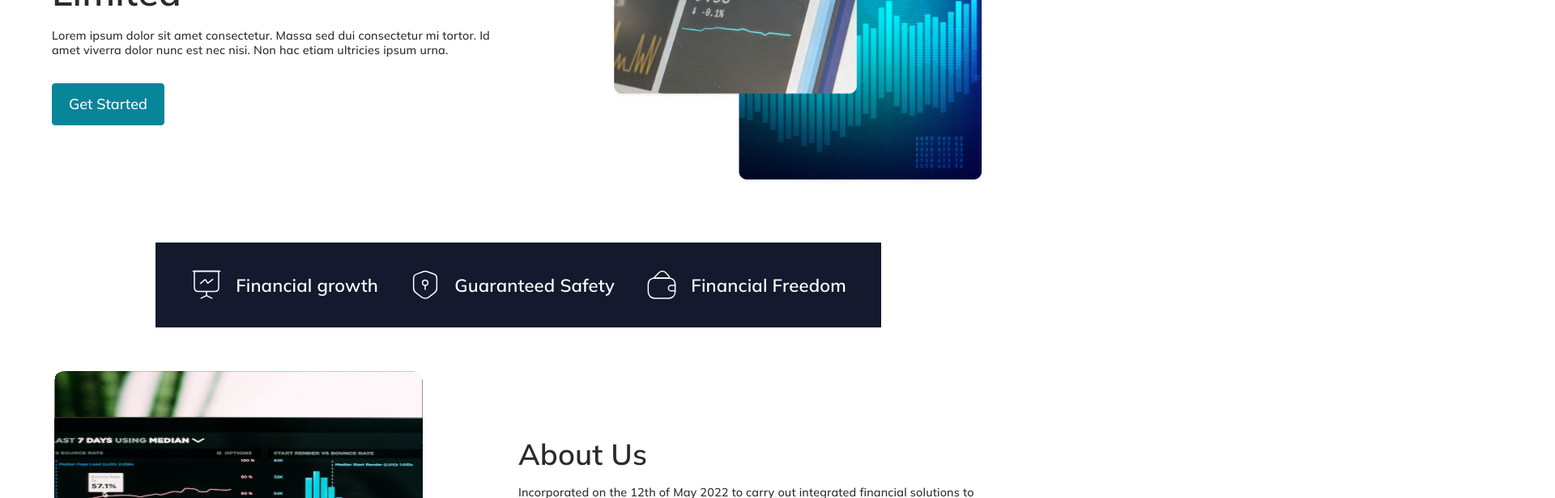
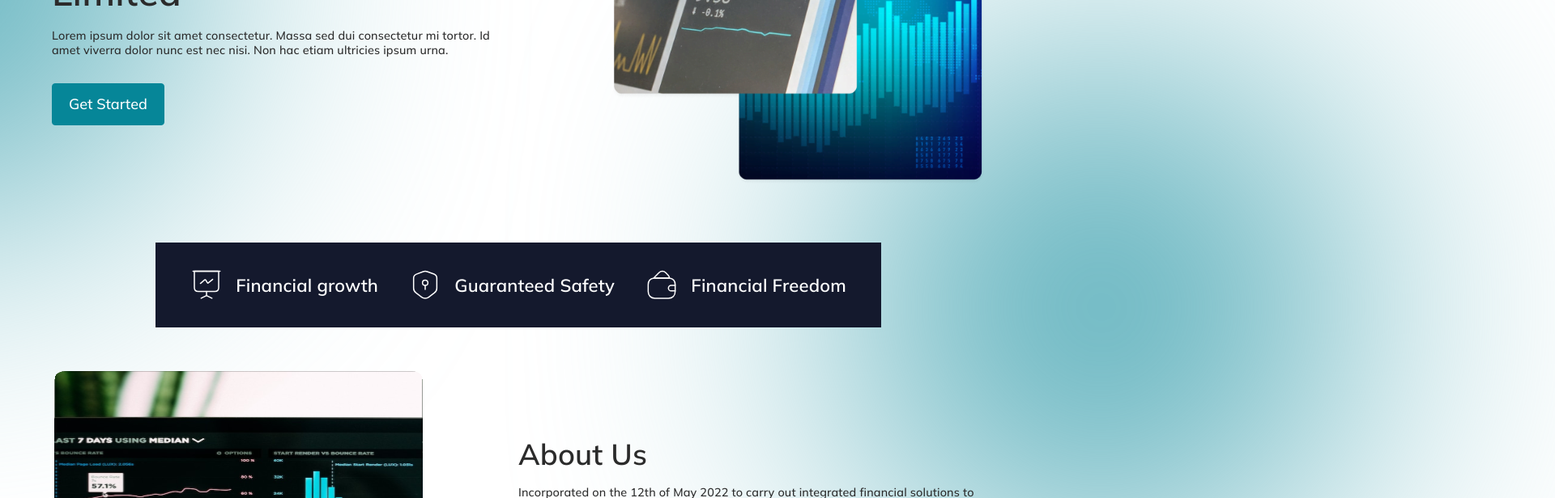
Before and after one commit to Lassaco-org/LTIL, an Angular app: page /#/ in a window 1280 px wide. Shown: the part 380-996 px from the top of the page at 81% size, 1920 px wide, since content can reach past the window. Built offline with nearby package versions, Linux system fonts and the light colour scheme.

Commit message:
Bubbles and adjustments
right bubbles just need to not overflow

```diff
--- a/src/app/default/components/home/home-about/home-about.component.html
+++ b/src/app/default/components/home/home-about/home-about.component.html
@@ -15,10 +15,7 @@
       </div>
     </div>
     <div class="lt_flex_img">
-        <img
-          src="../../../../../assets/img/home-about-img.svg"
-          alt="image"
-        />
+      <img src="../../../../../assets/img/home-about-img.svg" alt="image" />
     </div>
   </div>
 </section>
--- a/src/app/default/components/home/home-hero/home-hero.component.html
+++ b/src/app/default/components/home/home-hero/home-hero.component.html
@@ -1,22 +1,22 @@
 <!-- Hero -->
 <section class="hero">
+  <div class="bubble left"></div>
+  <div class="bubble right"></div>
   <div class="container lt_flex_content">
     <div class="lt_flex_details">
       <h1 class="lt_flex_details_title">
         Welcome to <span>Lasaco</span> Trading and <span>Investment</span> Limited
       </h1>
       <p>
-            Lorem ipsum dolor sit amet consectetur. Massa sed dui consectetur mi tortor. Id amet viverra dolor nunc est nec nisi. Non hac etiam ultricies ipsum urna.
+        Lorem ipsum dolor sit amet consectetur. Massa sed dui consectetur mi tortor. Id amet viverra dolor nunc est nec
+        nisi. Non hac etiam ultricies ipsum urna.
       </p>
       <div class="lt_flex_details_btn dis-flex">
         <button class="btn prim_btn">Get Started</button>
       </div>
     </div>
     <div class="lt_flex_img">
-        <img
-          src="../../../../../assets/img/home-hero-img.png"
-          alt="image"
-        />
+      <img src="../../../../../assets/img/home-hero-img.png" alt="image" />
     </div>
   </div>
 </section>
--- a/src/app/default/components/home/home-services/home-services.component.html
+++ b/src/app/default/components/home/home-services/home-services.component.html
@@ -1,4 +1,5 @@
 <section class="sect">
+  <div class="bubble right"></div>
   <div class="container lt_flex_content">
     <div class="lt_flex_details">
       <h2 class="lt_flex_details_title">
--- a/src/app/default/components/home/home-team/home-team.component.html
+++ b/src/app/default/components/home/home-team/home-team.component.html
@@ -1,4 +1,5 @@
-<section class="sect">
+<section>
+  <div class="bubble left"></div>
   <div class="container sect_header">
     <h2>Meet Our Directors</h2>
   </div>
@@ -26,6 +27,14 @@
           </div>
         </div>
       </div>
+
+      <div class="slide-arrow left">
+        <img src="../../../../../assets/img/svg/slide-left.svg" alt="slide left" />
+      </div>
+
+      <div class="slide-arrow right">
+        <img src="../../../../../assets/img/svg/slide-right.svg" alt="slide right" />
+      </div>
     </div>
   </section>
 
--- a/src/app/default/components/home/home-team/home-team.component.scss
+++ b/src/app/default/components/home/home-team/home-team.component.scss
@@ -5,16 +5,19 @@
   display: flex;
   align-items: center;
   justify-content: space-between;
+  overflow: hidden;
   gap: 4rem;
 
   &-item {
     display: flex;
+    flex-direction: column;
     justify-content: space-between;
     align-items: center;
     flex: 1 0 90vw;
     gap: 1rem;
 
     @media only screen and (min-width: 768px) {
+      flex-direction: row;
       gap: 2.5rem;
       flex: 1 0 80vw;
     }
@@ -65,3 +68,38 @@
     }
   }
 }
+
+.container {
+  position: relative;
+}
+
+.slide-arrow {
+  width: 35px;
+  height: 35px;
+  border-radius: 50%;
+  background-color: $primary6;
+
+  display: flex;
+  align-items: center;
+  justify-content: center;
+  text-align: center;
+
+  position: absolute;
+  z-index: 1100;
+  top: 50%;
+  translate: -50% 0;
+
+  &.left {
+    left: 2rem;
+  }
+
+  &.right {
+    right: 0;
+  }
+
+  img {
+    width: 20px;
+    height: 20px;
+    vertical-align: middle;
+  }
+}
--- a/src/app/default/components/home/home.component.html
+++ b/src/app/default/components/home/home.component.html
@@ -16,9 +16,9 @@
   </ul>
 </section>
 <app-home-about></app-home-about>
-<app-home-services></app-home-services>
 <app-home-projects></app-home-projects>
 <app-home-team></app-home-team>
+<app-home-services></app-home-services>
 
 <div class="container sect_more">
   <h4 class="sect_more_title">Let’s get to work</h4>
--- a/src/app/default/components/services/services.component.html
+++ b/src/app/default/components/services/services.component.html
@@ -9,7 +9,8 @@
   <div class="container">
     <div class="sect_header">
       <h2>Our Services</h2>
-            <p>Lorem ipsum dolor sit amet consectetur. Fusce massa tortor turpis magna proin morbi. At vitae pharetra euismod arcu adipiscing vitae fusce id.</p>
+      <p>Lorem ipsum dolor sit amet consectetur. Fusce massa tortor turpis magna proin morbi. At vitae pharetra euismod
+        arcu adipiscing vitae fusce id.</p>
     </div>
 
     <div class="services_list">
@@ -31,7 +32,8 @@
   <div class="container">
     <div class="sect_header">
       <h2>Our Projects</h2>
-            <p>Lorem ipsum dolor sit amet consectetur. Fusce massa tortor turpis magna proin morbi. At vitae pharetra euismod arcu adipiscing vitae fusce id.</p>
+      <p>Lorem ipsum dolor sit amet consectetur. Fusce massa tortor turpis magna proin morbi. At vitae pharetra euismod
+        arcu adipiscing vitae fusce id.</p>
     </div>
 
     <div class="projects_list">
--- a/src/app/default/components/services/services.component.scss
+++ b/src/app/default/components/services/services.component.scss
@@ -8,6 +8,7 @@
 .services {
   &_list {
     @include card(350px);
+
     &_item {
       background-color: $white-color;
       padding: $s-4 $s-2;
@@ -15,11 +16,14 @@
       box-shadow: $box-shadow2;
       display: grid;
       grid-gap: $s-2;
+
       &_img {
         display: flex;
         justify-content: center;
+
         .icon {
           @include icon-area(55px, $primary6);
+
           img {
             width: 40px;
           }
@@ -34,29 +38,37 @@
   &_list {
     display: grid;
     grid-gap: $s-4;
+
     &_item {
       &_title {
         color: $primary6;
         margin-bottom: $s-2;
       }
+
       &_card {
+        grid-template-columns: repeat(auto-fit, minmax(500px, 1fr));
         display: grid;
         grid-gap: $s-4;
+
         &_item {
           display: flex;
           justify-content: space-between;
           gap: $s-2;
+
           @media only screen and (max-width: 700px) {
             flex-direction: column;
             align-items: flex-start;
           }
+
           &_img {
             width: 100%;
             flex-basis: 25%;
+
             img {
               width: 100%;
             }
           }
+
           &_descrp {
             flex-basis: 75%;
             width: 100%;
--- a/src/styles.scss
+++ b/src/styles.scss
@@ -204,7 +204,7 @@ small {
   padding: 3% 0;
 
   @media only screen and (max-width: 870px) {
-    margin: $s-6 0;
+    margin: $s-2 auto;
   }
 
   &_header {
@@ -328,3 +328,71 @@ small {
 }
 
 /* Hero sect ends */
+
+
+/* Bubbles */
+section:has(.bubble) {
+  position: relative;
+  // overflow: hidden;
+}
+
+.bubble {
+  width: 30vh;
+  height: 30vh;
+  border-radius: 50%;
+
+  position: absolute;
+  z-index: -1;
+
+  &.left {
+    left: -50%;
+  }
+
+  &.right {
+    right: -50%;
+    bottom: -50%;
+  }
+
+  @media only screen and (min-width: 768px) {
+    width: 60vh;
+    height: 60vh;
+
+    &.left {
+      left: -25%;
+    }
+
+    &.right {
+      right: -25%;
+    }
+  }
+}
+
+.bubble:before {
+  content: "";
+  z-index: -1;
+  position: absolute;
+  top: 0;
+  right: 0;
+  bottom: 0;
+  left: 0;
+  background: #068698;
+  background: -webkit-radial-gradient(circle, #068698 0%, #ffffff 100%);
+  background: radial-gradient(circle, #068698 0%, #ffffff 100%);
+  transform: translate3d(0px, 20px, 0) scale(1.5);
+  filter: blur(100px);
+  opacity: var(0.7);
+  transition: opacity 0.3s;
+  border-radius: inherit;
+}
+
+.bubble::after {
+  content: "";
+  z-index: -1;
+  position: absolute;
+  top: 0;
+  right: 0;
+  bottom: 0;
+  left: 0;
+  background: inherit;
+  border-radius: inherit;
+}
```
Also changed, not shown: src/assets/img/svg/slide-left.svg (added), src/assets/img/svg/slide-right.svg (added). Lines whose indentation alone changed are shown as unchanged.
